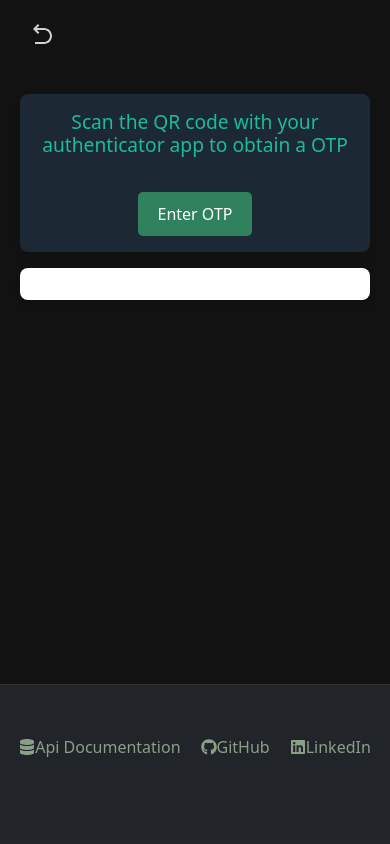
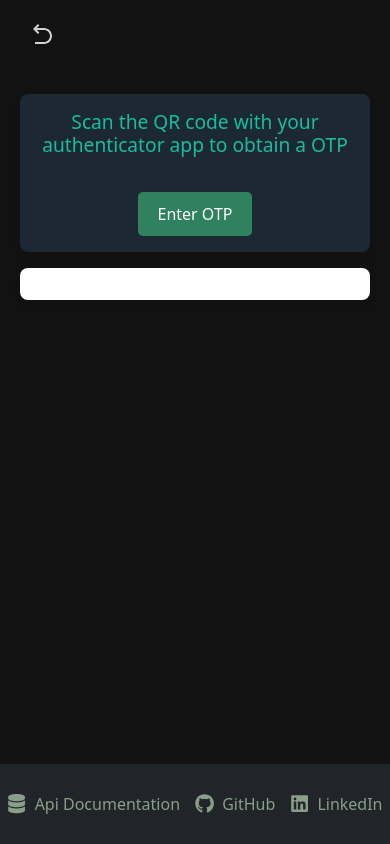
Before and after one commit to anthonynarine/AuthFlow, a React (Create React App) app in the folder react-auth/: page /setup-2fa in a window 390 px wide. Built offline with nearby package versions, Linux system fonts and the light colour scheme; no server answers.

Commit message:
updated footer css to shrink for mobile devices

```diff
--- a/react-auth/src/components/footer/Footer.css
+++ b/react-auth/src/components/footer/Footer.css
@@ -1,4 +1,3 @@
-/* Footer.css */
 /* Footer.css */
 .footer-container {
   position: fixed;
@@ -9,30 +8,62 @@
   height: 10rem;
   background-color: #212529; /* or any color that fits your design */
   color: white;
-  text-align: center;
-  padding: 0px 0;
+  display: flex;
+  justify-content: center; /* Center horizontally */
+  align-items: center; /* Center vertically */
   z-index: 100; /* Ensure it's above other content */
   margin-bottom: 0;
 }
 
-
 .link-container {
   display: flex;
-  justify-content: center;
-  align-items: center;
-  border-top: 1px solid #333;
-  padding: 50px 0; /* Adds padding around the links for spacing from the border and content above */
+  justify-content: space-around; /* Distribute space evenly */
+  align-items: center; /* Center links vertically */
+  width: 100%;
+  max-width: 1200px;
 }
 
 .github-link, .linkedin-link, .api-link {
   color: rgb(138, 159, 138);
-  display: inline-flex;
+  display: flex; /* Ensures icons and text are aligned */
   align-items: center;
-  margin: 0 10px; /* Uniform margin for all links */
+  text-decoration: none;
+  flex-grow: 1; /* Allow links to grow and shrink */
+  justify-content: center; /* Center content within each link */
+  transition: color 0.3s; /* Smooth transition for color */
+  font-size: 1.2rem; /* Increase font size for larger text and icons */
+}
+
+.github-link:hover, .linkedin-link:hover, .api-link:hover {
+  color: rgb(35, 116, 66); /* Hover color for all links */
   text-decoration: none;
 }
 
-.github-link:hover, .linkedin-link:hover, .api-link:hover { /* Added .api-link:hover for consistency */
-  color: rgb(35, 116, 66); /* Hover color for all links */
-  text-decoration: underline;
+.github-link svg,
+.linkedin-link svg,
+.api-link svg {
+  margin-right: 8px; /* Adjust the value to increase/decrease space */
+  font-size: 1.5rem; /* Increase icon size */
+  transition: color 0.3s; /* Smooth transition for icon color */
 }
+
+.github-link:hover svg,
+.linkedin-link:hover svg,
+.api-link:hover svg {
+  color: rgb(35, 116, 66); /* Python/Django green on hover */
+}
+
+/* Media query for mobile devices */
+@media (max-width: 767px) {
+  .footer-container {
+    height: 5rem; /* Set height to 5rem for mobile devices */
+  }
+  .github-link, .linkedin-link, .api-link {
+    font-size: 1rem; /* Adjust font size for mobile devices */
+  }
+  .github-link svg,
+  .linkedin-link svg,
+  .api-link svg {
+    font-size: 1.2rem; /* Adjust icon size for mobile devices */
+  }
+}
```
